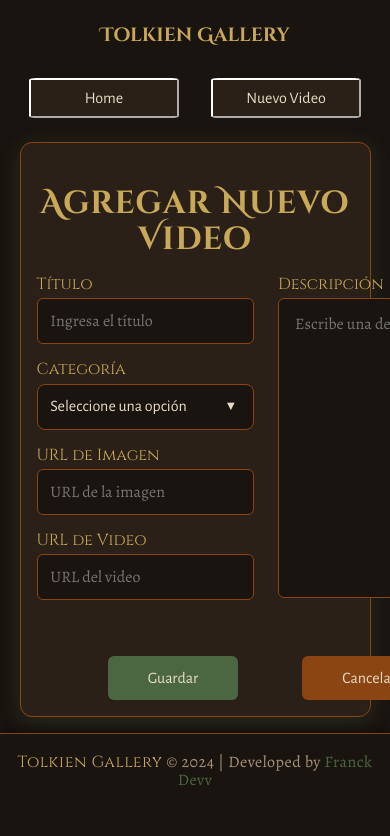
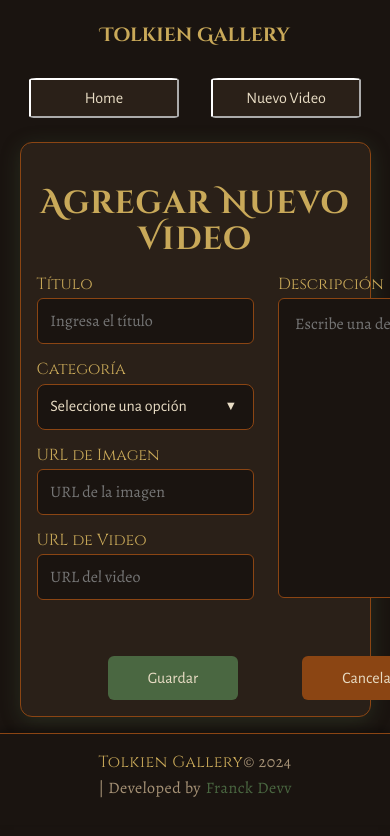
Before and after one commit to RoronoaFrank/last-challenge-one, a React (Vite) app: page /new-video in a window 390 px wide. Shown: the top 836 px of the page. Built offline with nearby package versions, Linux system fonts and the light colour scheme.

Commit message:
feat: Refactor Footer component styles and structure for improved layout and responsiveness

```diff
--- a/src/Components/Footer/index.jsx
+++ b/src/Components/Footer/index.jsx
@@ -1,12 +1,12 @@
 import styled from "styled-components";
 
 const StyledFooter = styled.footer`
-  background-color: #1A1410;
-  color: #A69276;
+  background-color: #1a1410;
+  color: #a69276;
   text-align: center;
   padding: 1.2rem 0;
   width: 100%;
-  border-top: 1px solid #8B4513;
+  border-top: 1px solid #8b4513;
   box-shadow: 0 -4px 8px rgba(0, 0, 0, 0.3);
 `;
 
@@ -15,19 +15,38 @@ const FooterText = styled.p`
   margin: 0;
   font-size: 1rem;
   letter-spacing: 0.5px;
+  display: flex;
+  flex-direction: column;
+  align-items: center;
+
+  @media (min-width: 768px) {
+    flex-direction: row;
+    gap: 0.5rem;
+    justify-content: center;
+  }
 
   span {
-    color: #C9A959;
+    color: #c9a959;
     font-family: "Cinzel", serif;
   }
 
   a {
-    color: #4A6741;
+    color: #4a6741;
     text-decoration: none;
     transition: color 0.3s ease;
+    margin-left: 0.3rem;
 
     &:hover {
-      color: #C9A959;
+      color: #c9a959;
+    }
+  }
+
+  .copyright-info {
+    display: flex;
+    align-items: center;
+    margin-bottom: 0.5rem;
+    @media (min-width: 768px) {
+      margin-bottom: 0;
     }
   }
 `;
@@ -36,13 +55,21 @@ const Footer = () => {
   return (
     <StyledFooter>
       <FooterText>
-        <span>Tolkien Gallery</span> © {new Date().getFullYear()} | Developed by {""}
-        <a href="https://github.com/tu-usuario" target="_blank" rel="noopener noreferrer">
-          Franck Devv
-        </a>
+        <div className="copyright-info">
+          <span>Tolkien Gallery</span> © {new Date().getFullYear()}
+        </div>
+        <div className="copyright-info">
+          | Developed by {""}
+          <a
+            href="https://github.com/tu-usuario"
+            target="_blank"
+            rel="noopener noreferrer"
+          >
+            Franck Devv
+          </a>
+        </div>
       </FooterText>
     </StyledFooter>
   );
 };
-
 export default Footer;
```
